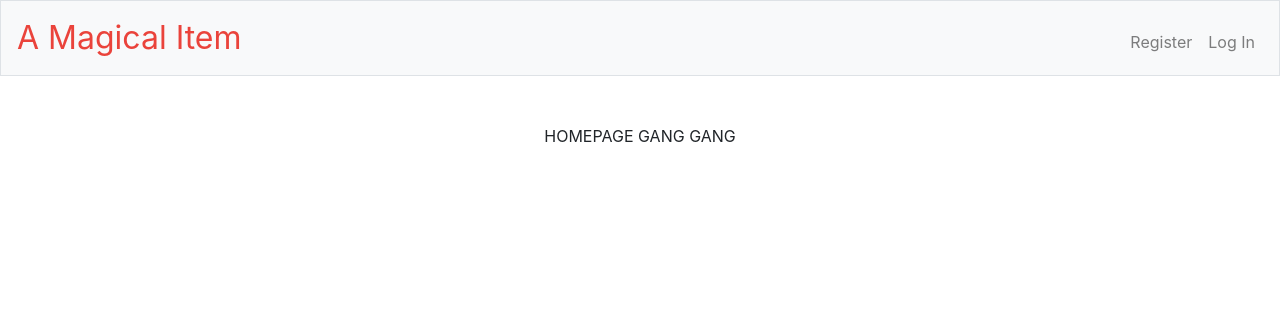
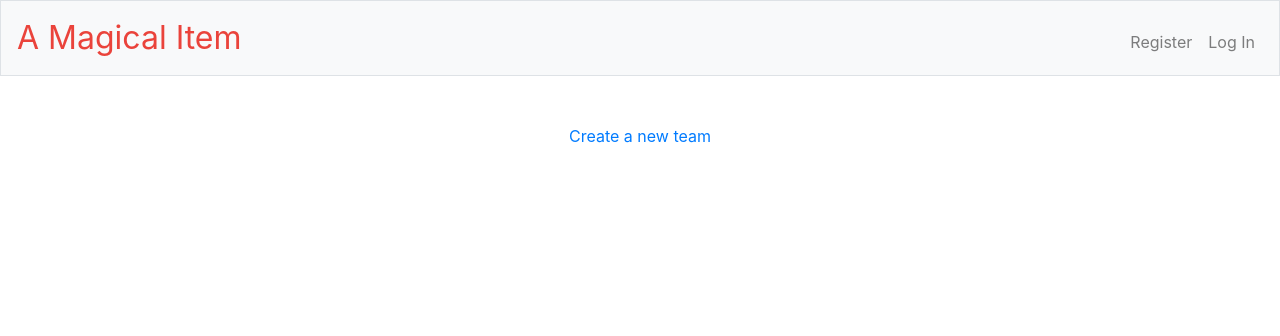
Before and after one commit to charmaine211/murdermystery, a Flask app: template murdermystery/templates/index.html in a window 1280 px wide. Shown: the top 336 px of the page. Run offline with Flask 2, Linux system fonts and the light colour scheme; the template is opened without the code that fills it: most values are stand-ins (such as "Sample title", 1, 10 or a date in 2020); some libraries are stand-ins or nearby versions.

Commit message:
Now displays the teams user is part of

```diff
--- a/murdermystery/templates/index.html
+++ b/murdermystery/templates/index.html
@@ -6,6 +6,14 @@
 
 {% block main %}
 
-    HOMEPAGE GANG GANG
+    <a href="create-a-new-team">Create a new team</a>
+
+    <!-- Show all the teams in nice table -->
+    {% if valid_teams > 0 %}
+
+        User is part of {{ valid_teams }} team.
+        This is the list: {{ team_list }}
+
+    {% endif %}
 
 {% endblock %}
```
